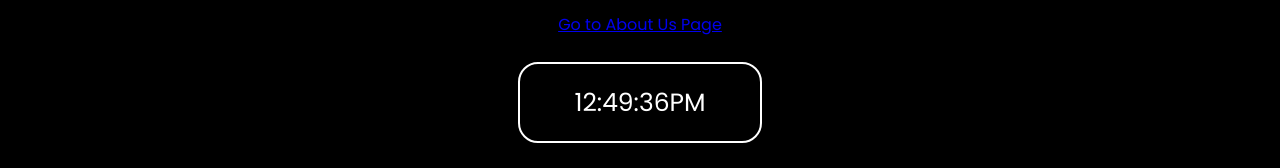
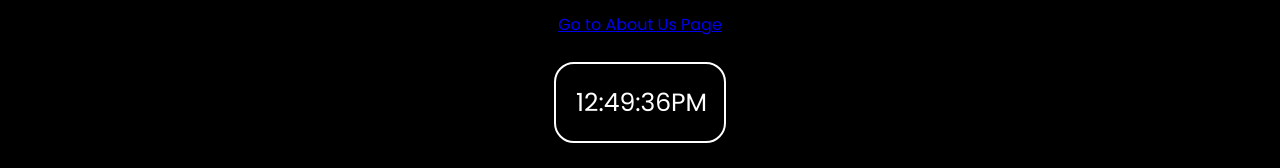
Before and after one commit to VCCT-WEDE5020-2024-G2/Sergio-Benito_ST10459382_panda_lives_matter_Part-3, a plain HTML site: page index.html in a window 1280 px wide. Shown: the part 2781-2949 px from the top of the page. Drawn offline with Linux system fonts and the light colour scheme.

Commit message:
fixed styling issues with screen size

```diff
--- a/styles.css
+++ b/styles.css
@@ -125,7 +125,7 @@ input[type="text"], input[type="email"], textarea {
 
     #clock {
         font-size: 25px;
-    width: 200px;
+        width: 128px;
         margin: 25px auto;
         text-align: center;
         border: 2px solid white;
@@ -133,6 +133,7 @@ input[type="text"], input[type="email"], textarea {
         color: white;
         padding: 20px;
         background-color: black;
+        display : flex;
     }
 
 
```
Lines whose indentation alone changed are shown as unchanged.
